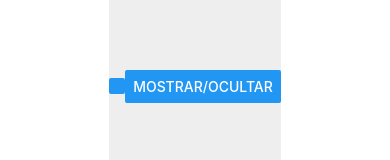
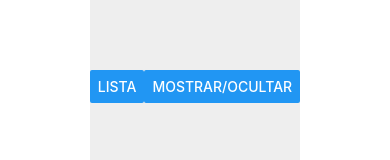
Before and after one commit to juancaste/secondexam, a React Native app: screen / in a window 390 px wide. Shown: the part 336-496 px from the top of the page. Built offline with nearby package versions, Linux system fonts and the light colour scheme.

Commit message:
its really working now

```diff
--- a/App.js
+++ b/App.js
@@ -27,7 +27,7 @@ export default function App() {
  }
 
  const handleSubmit = () => {
-  const newPunto = { coordinate: puntoTem, name: nombre };
+  const newPunto = {coordinate: puntoTem, name: nombre};
   setPuntos(puntos.concat(newPunto))
   setVisibility(false)
   setNombre('')
@@ -43,13 +43,14 @@ export default function App() {
   return (
     <View style={styles.container}>
       <Map onLongPress={handleLongPress} puntos={puntos} pointsFilter={pointsFilter} />
-      <Panel onPressLeft={handleLista} textleft='Lista' togglePointsFilter={togglePointsFilter} />
+      <Panel onPressLeft={handleLista} textLetf='Lista' togglePointsFilter={togglePointsFilter} />
       <Modal visibility={visibility}>
         { visibilityFilter === 'new_puntos'
           ?
           <View style={styles.form}>
-            <Input tittle='Nombre' placeholder='Nombre del punto' onChangeText={handleChangeText} />
-            <Button title="Aceptar" onPress={handleSubmit}/>
+            <Input title="Nombre" placeholder='Nombre del punto' onChangeText={handleChangeText} />
+            <Button title="Aceptar" onPress={handleSubmit}>
+            </Button>
           </View>
           : <List puntos={puntos} closeModal={() => setVisibility(false)} />
         }
--- a/components/Input.js
+++ b/components/Input.js
@@ -5,7 +5,7 @@ export default ({ title, ...rest }) => {
     return (
         <View style={styles.wrapper}>
             <Text>{title}</Text>
-            <TextInput {...rest }/>
+            <TextInput {...rest}/>
         </View>
     )
 }
--- a/components/List.js
+++ b/components/List.js
@@ -12,7 +12,8 @@ export default ({ puntos, closeModal }) => {
              />
             </View>
             <View style={styles.button}>
-                <Button title="Cerrar" onPress={closeModal}></Button>
+                <Button title="Cerrar" onPress={closeModal}>
+                </Button>
             </View>
         </>
     )
--- a/components/Map.js
+++ b/components/Map.js
@@ -22,5 +22,5 @@ const styles = StyleSheet.create({
     map: {
         width: Dimensions.get('window').width - 150,
         height: Dimensions.get('window').height,
-    },
+    }
 });
--- a/components/Modal.js
+++ b/components/Modal.js
@@ -26,7 +26,7 @@ const styles = StyleSheet.create({
     },
     modalView: {
         minWidth: Dimensions.get('window').width - 100,
-        background: '#fff',
+        backgroundColor: '#fff',
         borderRadius: 4,
         padding: 0,
         shadowColor: '#000',
--- a/components/Panel.js
+++ b/components/Panel.js
@@ -1,11 +1,13 @@
 import React from "react";
 import { StyleSheet, Dimensions, Button, View } from "react-native";
 
-export default ({ onPressLeft, textLeft, togglePointsFilter }) => {
+export default ({ onPressLeft, textLetf, togglePointsFilter }) => {
     return (
         <View style={styles.panel}>
-            <Button onPress={onPressLeft} title={textLeft} ></Button>
-            <Button title="Mostrar/Ocultar" onPress={togglePointsFilter}></Button>
+            <Button onPress={onPressLeft} title={textLetf}>
+            </Button>
+            <Button title="Mostrar/Ocultar" onPress={togglePointsFilter}>
+            </Button>
         </View>
     )
 }
@@ -17,5 +19,5 @@ const styles = StyleSheet.create({
         backgroundColor: '#eee',
         justifyContent: 'center',
         alignItems: 'center'
-    },
+    }
 });
```
